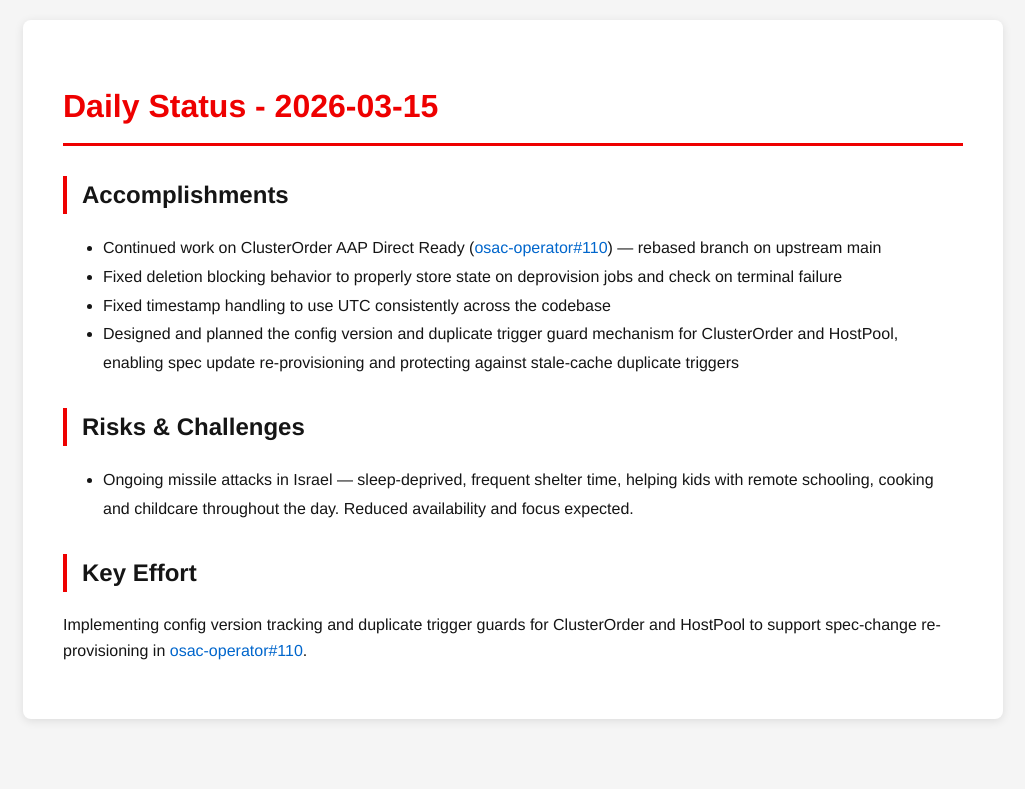
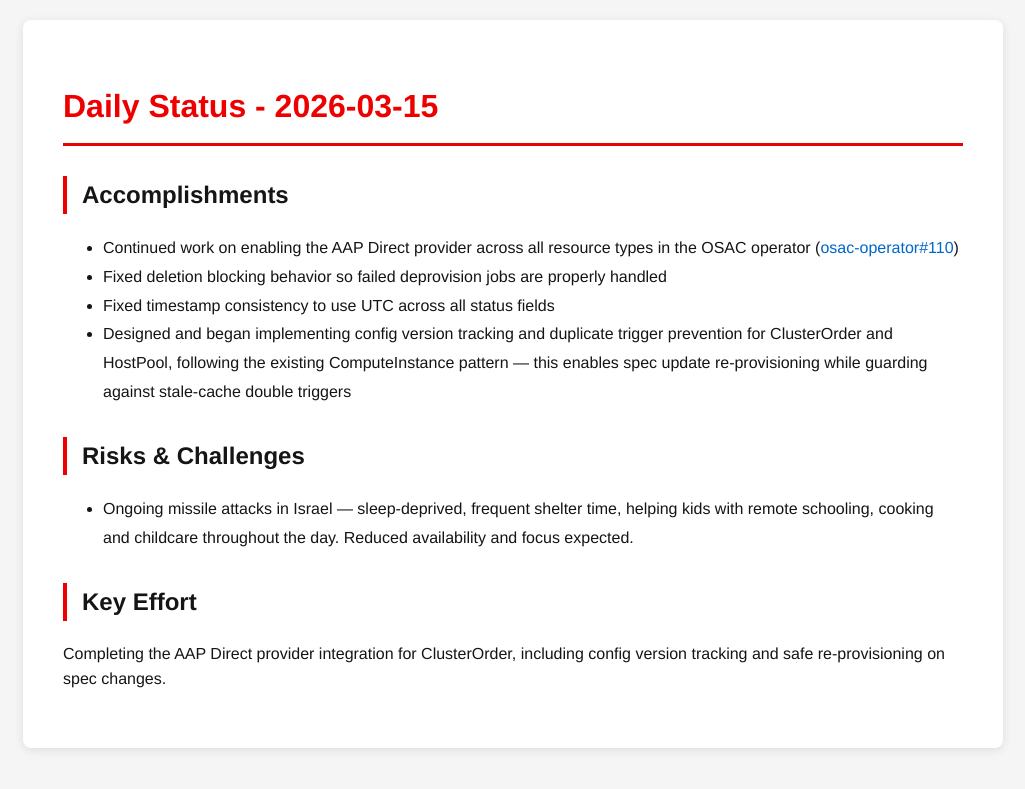
Before and after one commit to tzvatot/daily-status, a Jekyll site: the page built from 2026-03-15.md, in a window 1280 px wide. Shown: the top 789 px of the page, without its empty margins (127-1152 px from the left). Built offline with Jekyll 4.4.1, drawn with Linux system fonts in a browser that asks for light colours.

Commit message:
Daily status update - 2026-03-15

```diff
--- a/2026-03-15.md
+++ b/2026-03-15.md
@@ -7,13 +7,13 @@ date: 2026-03-15
 # Daily Status - 2026-03-15
 
 ## Accomplishments
-- Continued work on ClusterOrder AAP Direct Ready ([osac-operator#110](https://github.com/osac-project/osac-operator/pull/110)) — rebased branch on upstream main
-- Fixed deletion blocking behavior to properly store state on deprovision jobs and check on terminal failure
-- Fixed timestamp handling to use UTC consistently across the codebase
-- Designed and planned the config version and duplicate trigger guard mechanism for ClusterOrder and HostPool, enabling spec update re-provisioning and protecting against stale-cache duplicate triggers
+- Continued work on enabling the AAP Direct provider across all resource types in the OSAC operator ([osac-operator#110](https://github.com/osac-project/osac-operator/pull/110))
+- Fixed deletion blocking behavior so failed deprovision jobs are properly handled
+- Fixed timestamp consistency to use UTC across all status fields
+- Designed and began implementing config version tracking and duplicate trigger prevention for ClusterOrder and HostPool, following the existing ComputeInstance pattern — this enables spec update re-provisioning while guarding against stale-cache double triggers
 
 ## Risks & Challenges
 - Ongoing missile attacks in Israel — sleep-deprived, frequent shelter time, helping kids with remote schooling, cooking and childcare throughout the day. Reduced availability and focus expected.
 
 ## Key Effort
-Implementing config version tracking and duplicate trigger guards for ClusterOrder and HostPool to support spec-change re-provisioning in [osac-operator#110](https://github.com/osac-project/osac-operator/pull/110).
+Completing the AAP Direct provider integration for ClusterOrder, including config version tracking and safe re-provisioning on spec changes.
```
